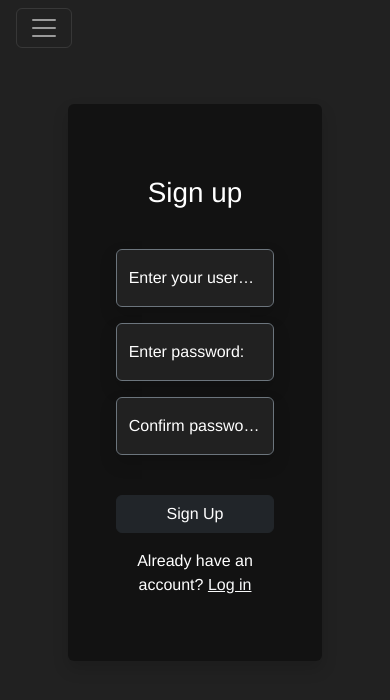
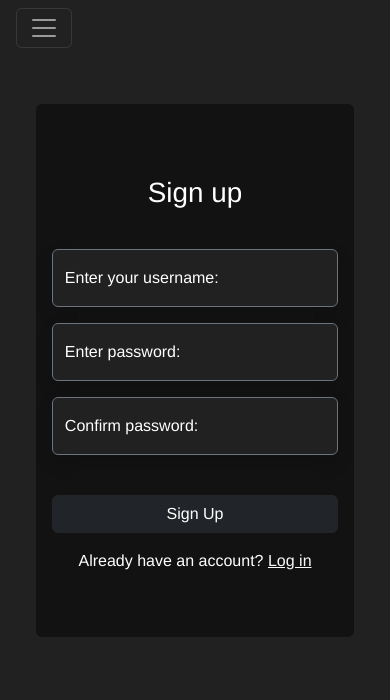
Before and after one commit to EliasSchuhmacher/RequestDJ, a Vue app in the folder client/: page /signup in a window 390 px wide. Shown: the top 700 px of the page. Built offline with nearby package versions, Linux system fonts and the light colour scheme; no server answers.

Commit message:
Changed hero image and design fix on mobile login form

```diff
--- a/client/src/views/Login.vue
+++ b/client/src/views/Login.vue
@@ -1,7 +1,7 @@
 <template>
   <div class="row mt-5">
     <div class="col"></div>
-    <div class="col-8 col-md-5 p-5 shadow bg-secondary-custom rounded">
+    <div class="col-10 col-md-5 py-5 px-3 px-md-5 shadow bg-secondary-custom rounded">
       <div class="row pb-3 mt-4">
         <div class="col d-flex justify-content-center">
           <h1>DJ Login</h1>
--- a/client/src/views/SignupForm.vue
+++ b/client/src/views/SignupForm.vue
@@ -1,7 +1,7 @@
 <template>
   <div class="row mt-5">
     <div class="col"></div>
-    <div class="col-8 col-md-5 p-5 shadow bg-secondary-custom rounded">
+    <div class="col-10 col-md-5 py-5 px-3 px-md-5 bg-secondary-custom rounded">
       <div class="row pb-3 mt-4">
         <div class="col d-flex justify-content-center">
           <h1>Sign up</h1>
```
Also changed, not shown: 2 other files (tests, documents, lock files or other folders).
